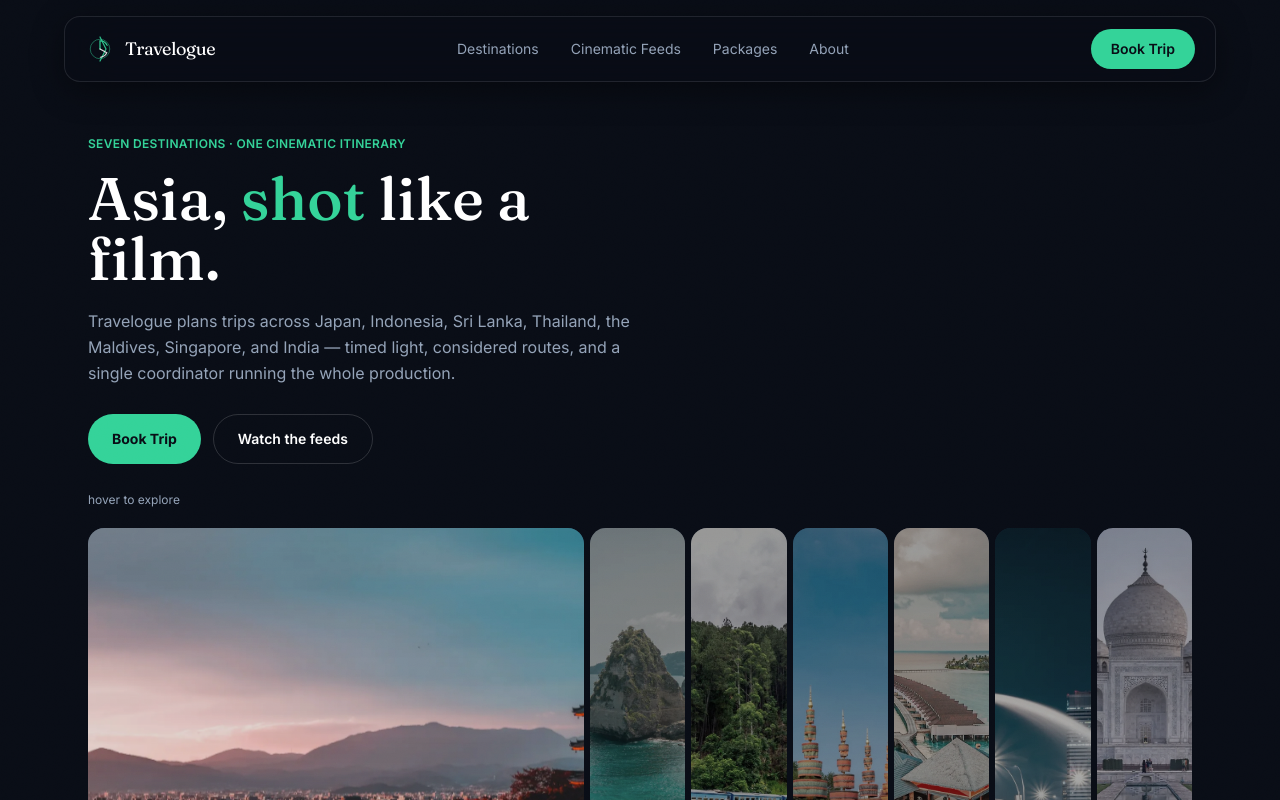
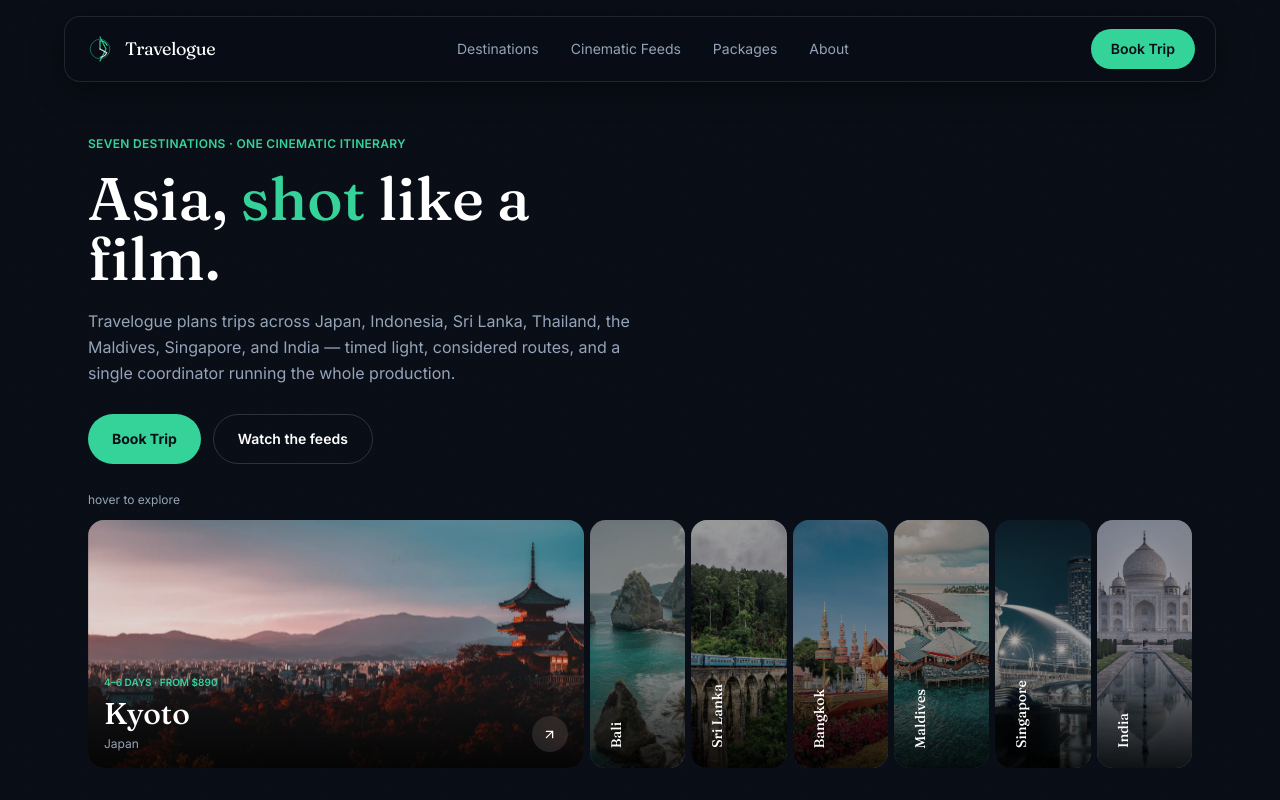
Before and after one commit to LinukaBandara/Travelogue, a Next.js app: page / in a window 1280 px wide. Shown: the top 800 px of the page. Built offline with nearby package versions, Linux system fonts and the light colour scheme.

Commit message:
Make cinematic cards fill hero viewport

```diff
--- a/components/CinematicHero.js
+++ b/components/CinematicHero.js
@@ -4,20 +4,18 @@ import { useState } from "react";
 import Link from "next/link";
 import { motion } from "framer-motion";
 import { destinations } from "@/lib/destinations";
-import { useDrawer } from "@/lib/DrawerContext";
 
 export default function CinematicHero() {
   const [activeSlug, setActiveSlug] = useState(destinations[0].slug);
-  const { openDrawer } = useDrawer();
 
   return (
-    <div>
-      <div className="flex items-baseline justify-between mb-5">
+    <div className="flex-1 min-h-0 flex flex-col">
+      <div className="flex items-baseline justify-between mb-3 shrink-0">
         <span className="text-xs text-slateSoft hidden md:inline">hover to explore</span>
         <span className="text-xs text-slateSoft md:hidden">swipe to explore</span>
       </div>
 
-      <div className="flex gap-1.5 h-[64vh] md:h-[60vh] overflow-x-auto md:overflow-visible snap-x snap-mandatory md:snap-none scrollbar-hide -mx-4 px-4 md:mx-0 md:px-0">
+      <div className="flex-1 min-h-0 flex gap-1.5 overflow-x-auto md:overflow-visible snap-x snap-mandatory md:snap-none scrollbar-hide -mx-4 px-4 md:mx-0 md:px-0">
         {destinations.map((d) => {
           const isActive = d.slug === activeSlug;
           return (
@@ -32,7 +30,7 @@ export default function CinematicHero() {
               data-cursor-hover
               animate={{ flex: isActive ? 5.2 : 1 }}
               transition={{ duration: 0.65, ease: [0.22, 1, 0.36, 1] }}
-              className="relative rounded-2xl overflow-hidden cursor-pointer flex-shrink-0 w-[78vw] md:w-auto snap-center bg-steel"
+              className="relative rounded-2xl overflow-hidden cursor-pointer flex-shrink-0 w-[78vw] md:w-auto min-h-[280px] md:min-h-0 snap-center bg-steel"
             >
               <motion.img
                 src={d.image}
```
